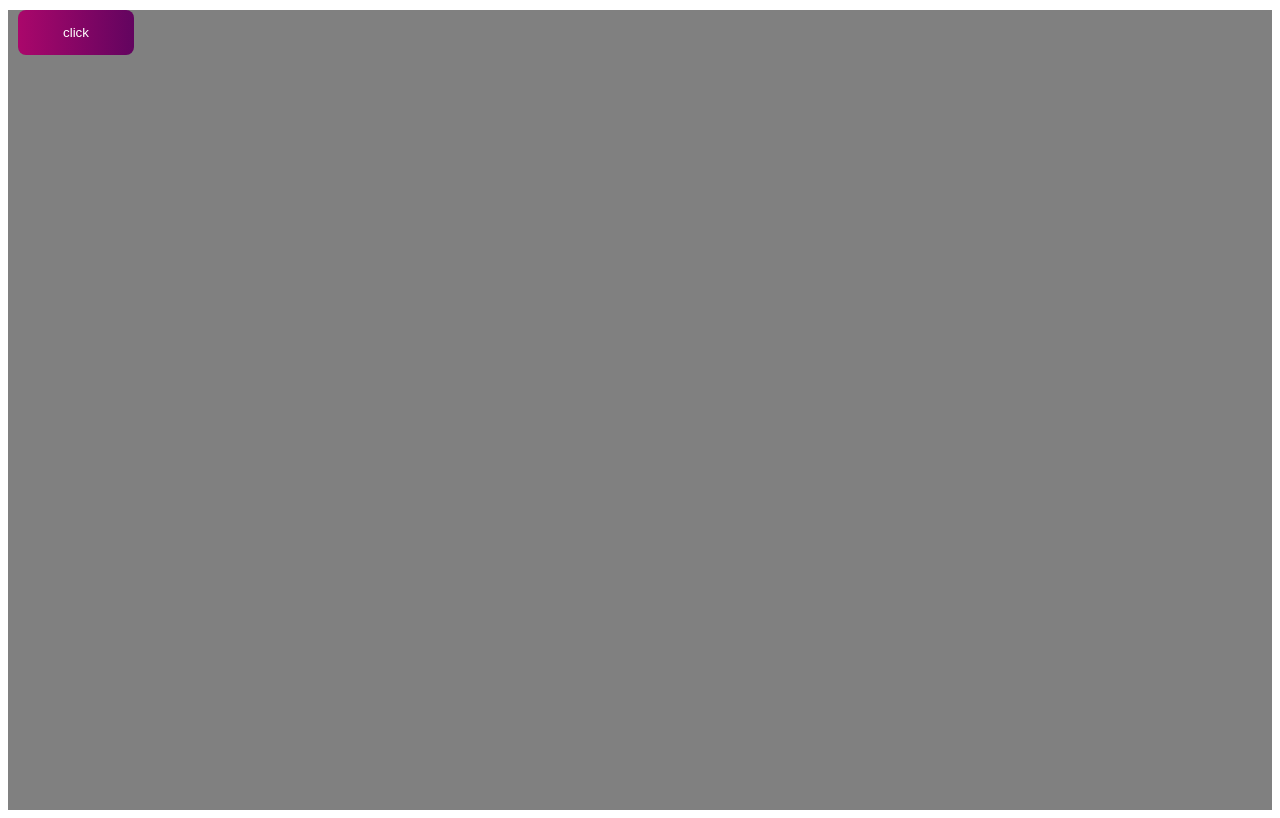
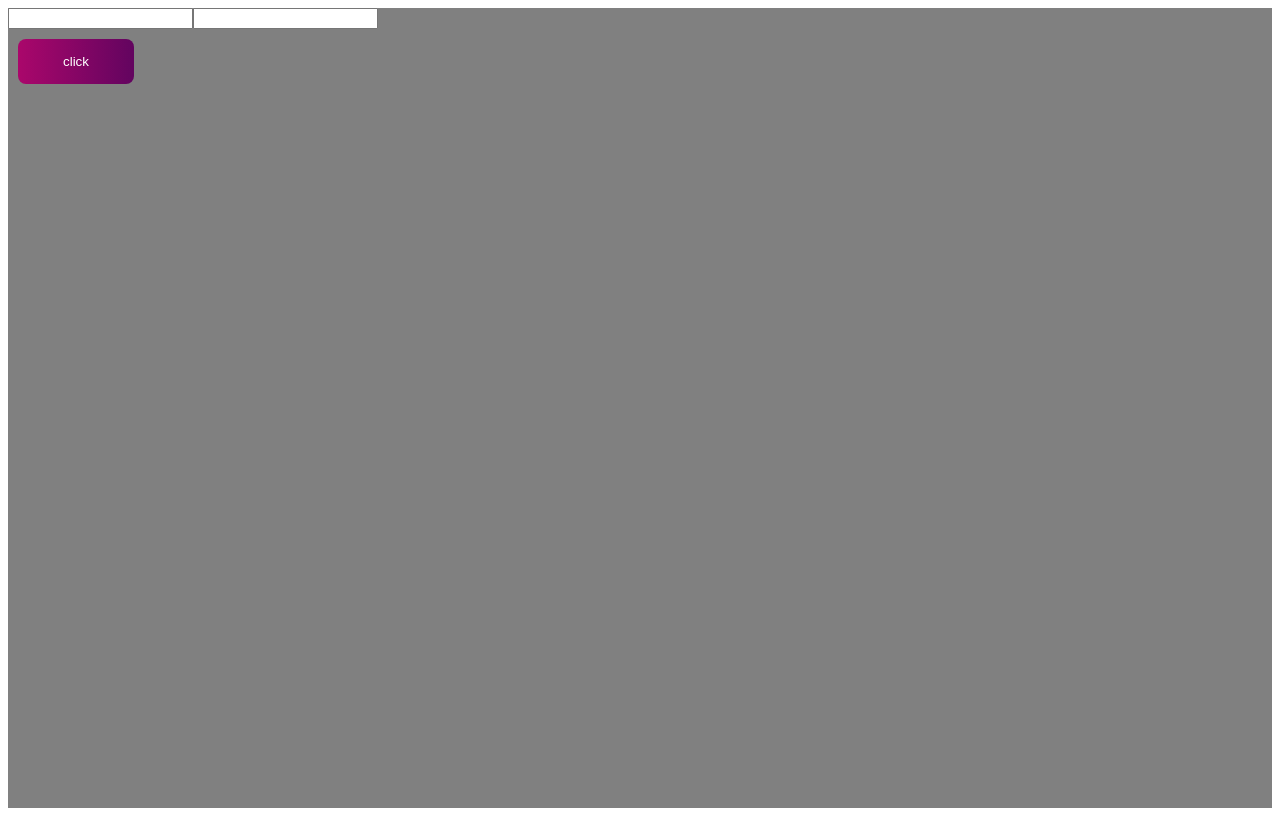
Before and after one commit to emre-cil/react-custom-gradient-button, a React (Vite) app: page / in a window 1280 px wide. Built offline with nearby package versions, Linux system fonts and the light colour scheme.

Commit message:
style update on focus

```diff
--- a/package.json
+++ b/package.json
@@ -1,6 +1,6 @@
 {
   "name": "react-custom-gradient-button",
-  "version": "1.1.5",
+  "version": "1.1.6",
   "description": "A fully flexible React-powered gradient button component",
   "repository": {
     "type": "git",
--- a/src/lib/index.jsx
+++ b/src/lib/index.jsx
@@ -23,6 +23,7 @@ const GradientButton = ({
         height: height,
         ...style,
       }}
+      tabIndex={0}
       className={`cstm-button-grd ${className ? className : ''}`}
       {...props}
     >
--- a/src/lib/style.css
+++ b/src/lib/style.css
@@ -20,3 +20,7 @@
   background-position: center;
   opacity: 0.9;
 }
+
+.cstm-button-grd:focus {
+  border: 1px solid white !important;
+}
--- a/src/main.jsx
+++ b/src/main.jsx
@@ -4,7 +4,9 @@ import GradientButton from './lib/index.jsx';
 ReactDOM.createRoot(document.getElementById('root')).render(
   <React.StrictMode>
     <div style={{ background: 'grey', height: '100vh' }}>
-      <GradientButton>click</GradientButton>{' '}
+      <input type="text" />
+      <input type="text" />
+      <GradientButton onClick={() => console.log('sdf')}>click</GradientButton>
     </div>
   </React.StrictMode>
 );
```
